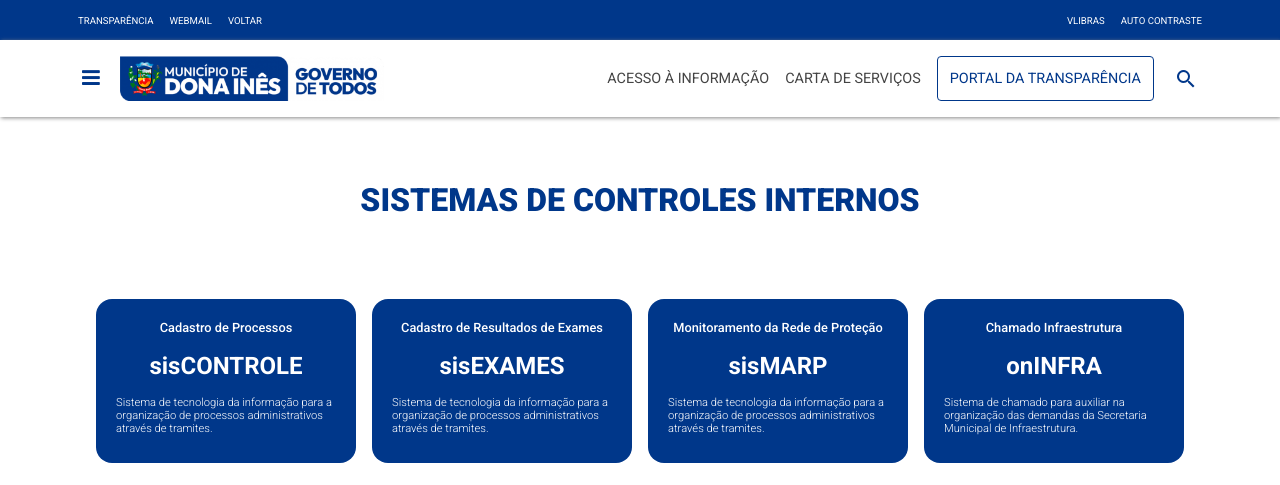
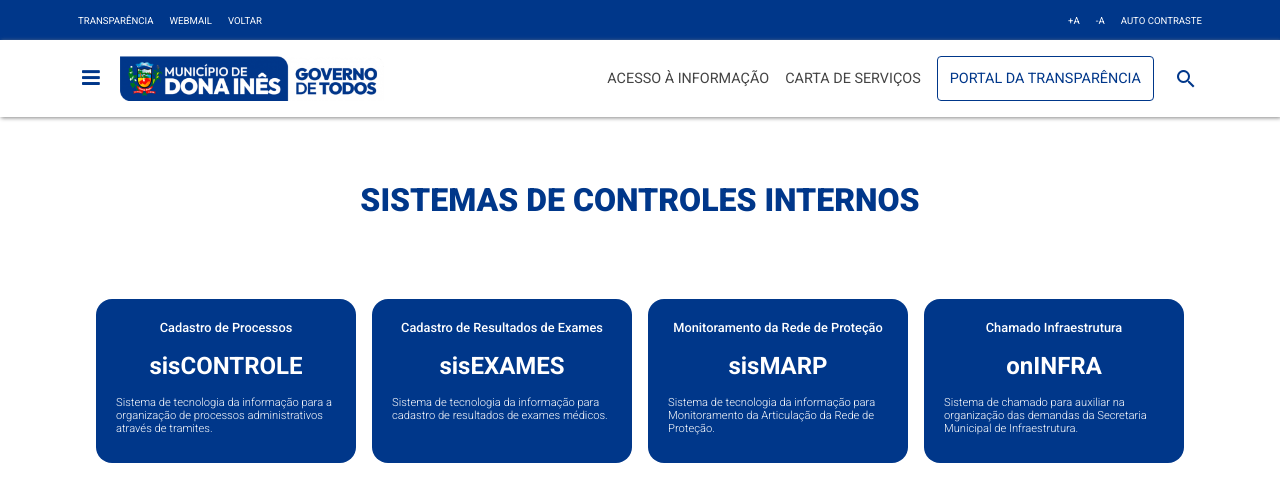
Before and after one commit to marcosferreira/pmdonaines-sistemas, a React (Vite) app: page / in a window 1280 px wide. Shown: the top 485 px of the page. Built offline with nearby package versions, Linux system fonts and the light colour scheme.

Commit message:
fix tags and attributes values

```diff
--- a/index.html
+++ b/index.html
@@ -1,5 +1,6 @@
 <!DOCTYPE html>
-<html lang="en">
+<html lang="pt-BR">
+
 <head>
   <meta charset="UTF-8" />
   <link rel="icon" type="image/svg+image" href="/favicon.svg" />
@@ -9,12 +10,27 @@
   <link rel="preconnect" href="https://fonts.gstatic.com" crossorigin>
   <link rel="stylesheet" href="https://fonts.googleapis.com/icon?family=Material+Icons">
   <link rel="stylesheet" href="https://fonts.googleapis.com/icon?family=Material+Icons+Outlined">
-    <link rel="stylesheet" href="https://fonts.googleapis.com/css2?family=Roboto:ital,wght@0,100;0,300;0,400;0,500;0,700;0,900;1,100;1,300;1,400;1,500;1,700;1,900&display=swap">
+  <link rel="stylesheet"
+    href="https://fonts.googleapis.com/css2?family=Roboto:ital,wght@0,100;0,300;0,400;0,500;0,700;0,900;1,100;1,300;1,400;1,500;1,700;1,900&display=swap">
   <link rel="stylesheet" href="https://maxcdn.bootstrapcdn.com/font-awesome/4.7.0/css/font-awesome.min.css">
 
 </head>
+
 <body>
   <div id="root"></div>
+
+  <div id="vlibras" vw class="enabled">
+    <div vw-access-button class="active"></div>
+    <div vw-plugin-wrapper>
+      <div class="vw-plugin-top-wrapper"></div>
+    </div>
+  </div>
+
   <script type="module" src="/src/main.tsx"></script>
+  <script src="https://vlibras.gov.br/app/vlibras-plugin.js"></script>
+  <script>
+    new window.VLibras.Widget('https://vlibras.gov.br/app');
+  </script>
 </body>
+
 </html>
--- a/src/components/transparency-bar/index.tsx
+++ b/src/components/transparency-bar/index.tsx
@@ -12,8 +12,9 @@ export function TransparencyBar() {
           </ul>
 
           <ul>
-            <li><a href="">VLIBRAS</a></li>
-            <li><a href="">AUTO CONTRASTE</a></li>
+            <li><a href="#"> +A</a></li>
+            <li><a href="#"> -A</a></li>
+            <li><a href="#">AUTO CONTRASTE</a></li>
           </ul>
         </nav>
       </div>
--- a/src/pages/home/index.tsx
+++ b/src/pages/home/index.tsx
@@ -14,12 +14,12 @@ export function Home() {
         <a href="https://donaines-sistemas.online/sisexames" className="btn-panel" target="_blank">
           <small className='text-details'>Cadastro de Resultados de Exames</small>
           <p className='text-content'>sisEXAMES</p>
-          <p className='text-description'>Sistema de tecnologia da informação para a organização de processos administrativos através de tramites.</p>
+          <p className='text-description'>Sistema de tecnologia da informação para cadastro de resultados de exames médicos.</p>
         </a>
         <a href="https://donaines-sistemas.online/sismarp" className="btn-panel" target="_blank">
           <small className='text-details'>Monitoramento da Rede de Proteção</small>
           <p className='text-content'>sisMARP</p>
-          <p className='text-description'>Sistema de tecnologia da informação para a organização de processos administrativos através de tramites.</p>
+          <p className='text-description'>Sistema de tecnologia da informação para Monitoramento da Articulação da Rede de Proteção.</p>
         </a>
         <a href="https://pmdonaines.pb.gov.br/sistemas/infraestrutura" className="btn-panel" target="_blank">
           <small className='text-details'>Chamado Infraestrutura</small>
```
Lines whose indentation alone changed are shown as unchanged.
